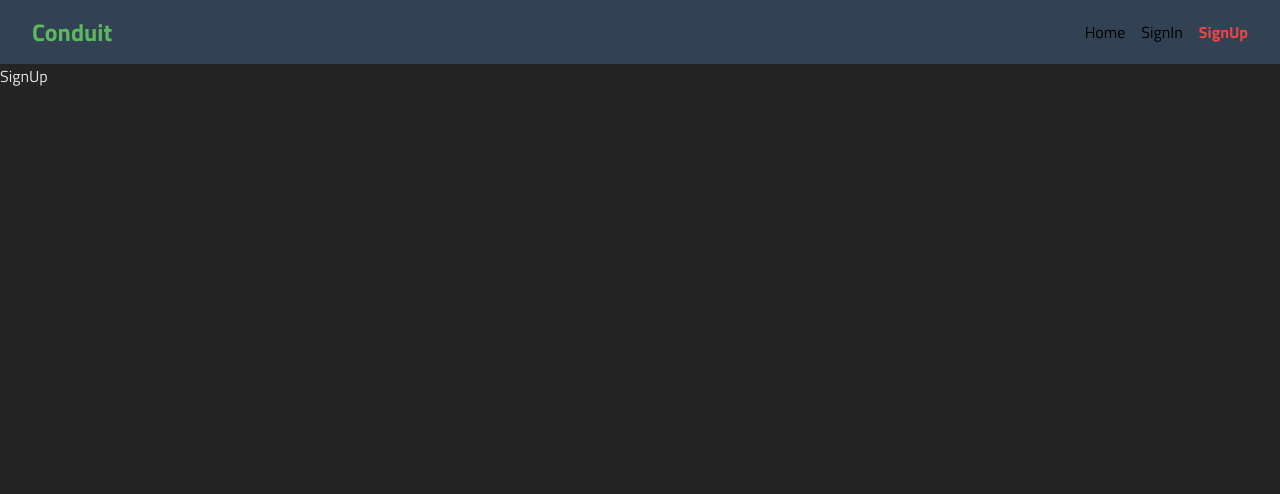
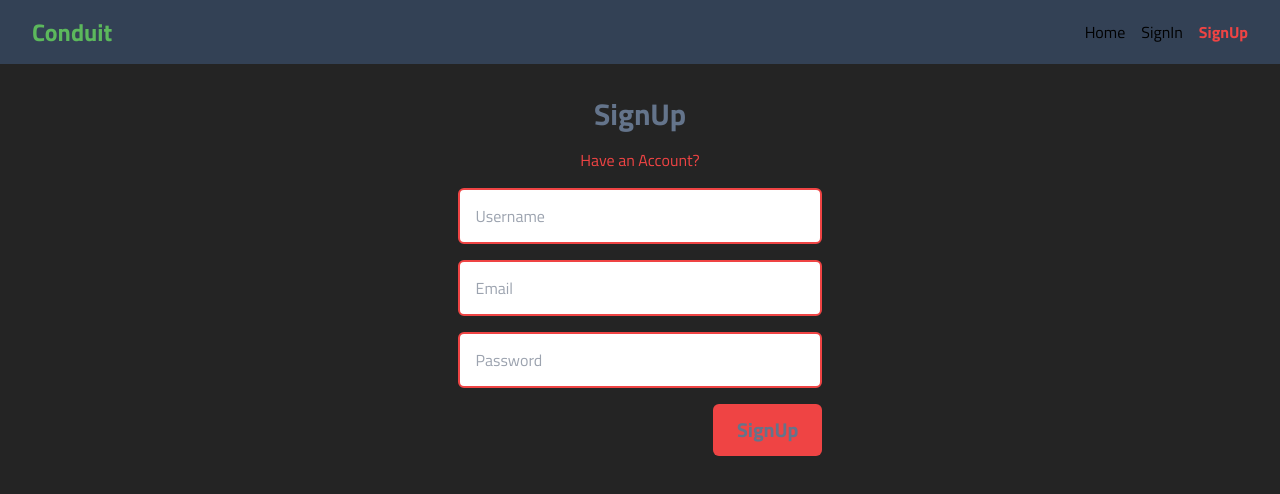
Before and after one commit to abdulrahmanalaa123/conduit, a React (Vite) app: page /register in a window 1280 px wide. Shown: the top 494 px of the page. Built offline with nearby package versions, Linux system fonts and the light colour scheme.

Commit message:
editing errors and handling server errors

```diff
--- a/src/Models/LoginObject.js
+++ /dev/null
@@ -1,8 +0,0 @@
-function LoginObject(mail, pw) {
-  const email = mail ? mail : "";
-  const password = pw ? pw : "";
-
-  this.user = { email, password };
-}
-
-export default LoginObject;
--- a/src/Models/RegisterObject.js
+++ /dev/null
@@ -1,7 +0,0 @@
-function RegisterObject(username, email, password) {
-  this.username = username ? username : "";
-  this.password = password ? password : "";
-  this.email = email ? email : "";
-}
-
-export default RegisterObject;
--- a/src/api/authenticationApi.js
+++ b/src/api/authenticationApi.js
@@ -1,19 +1,20 @@
 import axiosInterface from "../helpers/axios";
 
+// all must be changed into an error interceptor that throws the error data but fuck it ill do it later
 export async function login(loginObject) {
-  const response = await axiosInterface.normalInterface.post(
-    "/users/login",
-    loginObject
-  );
-  console.log(response);
+  await axiosInterface.normalInterface
+    .post("/users/login", loginObject)
+    .catch(function (error) {
+      throw error.response.data;
+    });
 }
 
 export async function logout() {}
 
-export async function register(registerObject) {
-  response = await axiosInterface.normalInterface.post(
-    "/users",
-    registerObject
-  );
-  console.log(response);
+export async function signUp(registerObject) {
+  await axiosInterface.normalInterface
+    .post("/users", registerObject)
+    .catch(function (error) {
+      throw error.response.data;
+    });
 }
--- a/src/pages/signIn.jsx
+++ b/src/pages/signIn.jsx
@@ -1,5 +1,4 @@
 import { Link } from "react-router-dom";
-import LoginObject from "../Models/LoginObject";
 import { login } from "../api/authenticationApi";
 import { useForm } from "react-hook-form";
 
@@ -12,12 +11,17 @@ function SignIn() {
   } = useForm({ mode: onSubmit, reValidateMode: onSubmit });
 
   async function onSubmit(data) {
-    const loginPayLoad = new LoginObject(data.email, data.password);
     try {
-      await login(loginPayLoad);
+      console.log(data);
+      await login(data);
     } catch (error) {
+      const errorList = [];
+      for (const errorType in error.errors) {
+        errorList.push(`${errorType} ${error.errors[errorType][0]}`);
+      }
+
       setError("root", {
-        message: "Invalid Email or Password",
+        message: errorList,
       });
     }
   }
@@ -36,22 +40,27 @@ function SignIn() {
         className="flex flex-col gap-4 w-[30%] "
         onSubmit={handleSubmit(onSubmit)}
       >
-        {errors.root && <p className="text-red-500">{errors.root.message}</p>}
-        {(errors.email?.type === "required" ||
-          errors.password?.type == "required") && (
+        {errors.root &&
+          errors.root.message.map((error, index) => (
+            <p key={index} className=" text-red-500">
+              {error}
+            </p>
+          ))}
+        {(errors.user?.email?.type === "required" ||
+          errors.user?.password?.type == "required") && (
           <p className="text-red-500">
             Cant Leave Either email or Password Blank
           </p>
         )}
-        {errors.email && errors.email.type !== "required" && (
-          <p className="text-red-500">{errors.email.message}</p>
+        {errors.user?.email && errors.user?.email.type !== "required" && (
+          <p className="text-red-500">{errors.user?.email.message}</p>
         )}
-        {errors.password && errors.password.type !== "required" && (
-          <p className="text-red-500">{errors.password.message}</p>
+        {errors.user?.password && errors.user?.password.type !== "required" && (
+          <p className="text-red-500">{errors.user?.password.message}</p>
         )}
         <input
           type="text"
-          {...register("email", {
+          {...register("user.email", {
             required: true,
             validate: (value) => {
               if (!value.includes("@")) {
@@ -65,7 +74,7 @@ function SignIn() {
         />
         <input
           type="password"
-          {...register("password", {
+          {...register("user.password", {
             required: true,
             minLength: {
               value: 8,
--- a/src/pages/signUp.jsx
+++ b/src/pages/signUp.jsx
@@ -1,5 +1,104 @@
+import { Link } from "react-router-dom";
+import { signUp } from "../api/authenticationApi";
+import { useForm } from "react-hook-form";
+
 function SignUp() {
-  return <div>SignUp</div>;
+  const {
+    register,
+    handleSubmit,
+    setError,
+    formState: { errors, isSubmitting },
+  } = useForm({ mode: onSubmit, reValidateMode: onSubmit });
+
+  async function onSubmit(data) {
+    try {
+      await signUp(data);
+    } catch (error) {
+      const errorList = [];
+      for (const errorType in error.errors) {
+        errorList.push(`${errorType} ${error.errors[errorType][0]}`);
+      }
+
+      setError("root", {
+        message: errorList,
+      });
+    }
+  }
+
+  //i couldve not used the login object but ill keep it for educational purposes i couldve named my email user.email and password
+  // user.password in react hook form and wouldve achieved the same results
+  return (
+    <div className="w-full h-full flex flex-col justify-center items-center gap-4 p-8 ">
+      <p className="text-slate-500 text-3xl font-bold">SignUp</p>
+      <Link to="/login" className="text-red-500 hover:underline">
+        Have an Account?
+      </Link>
+
+      <form
+        action="register "
+        className="flex flex-col gap-4 w-[30%] "
+        onSubmit={handleSubmit(onSubmit)}
+      >
+        {errors.root &&
+          errors.root.message.map((error, index) => (
+            <p key={index} className=" text-red-500">
+              {error}
+            </p>
+          ))}
+        {(errors.user?.email?.type === "required" ||
+          errors.user?.password?.type == "required" ||
+          errors.user?.username?.type == "required") && (
+          <p className="text-red-500">Cant Leave any of the fields Blank</p>
+        )}
+        {errors.user?.email && errors.user?.email.type !== "required" && (
+          <p className="text-red-500">{errors.user?.email.message}</p>
+        )}
+        {errors.user?.password && errors.user?.password.type !== "required" && (
+          <p className="text-red-500">{errors.user?.password.message}</p>
+        )}
+
+        <input
+          type="text"
+          {...register("user.username", { required: true })}
+          placeholder="Username"
+          className="border-2 border-red-500 w-full rounded-md px-4 h-14"
+        />
+        <input
+          type="text"
+          {...register("user.email", {
+            required: true,
+            validate: (value) => {
+              if (!value.includes("@")) {
+                return "emails must include @";
+              }
+              return true;
+            },
+          })}
+          placeholder="Email"
+          className="border-2 border-red-500 w-full rounded-md px-4 h-14"
+        />
+        <input
+          type="password"
+          {...register("user.password", {
+            required: true,
+            minLength: {
+              value: 8,
+              message: "Password must have at least 8 characters",
+            },
+          })}
+          placeholder="Password"
+          className="border-2 border-red-500 w-full rounded-md px-4 h-14"
+        />
+
+        <button
+          disabled={isSubmitting}
+          className="self-end text-xl disabled:bg-blue-500 bg-red-500 text-slate-500 font-bold px-6 py-3 rounded-md"
+        >
+          SignUp
+        </button>
+      </form>
+    </div>
+  );
 }
 
 export default SignUp;
```
